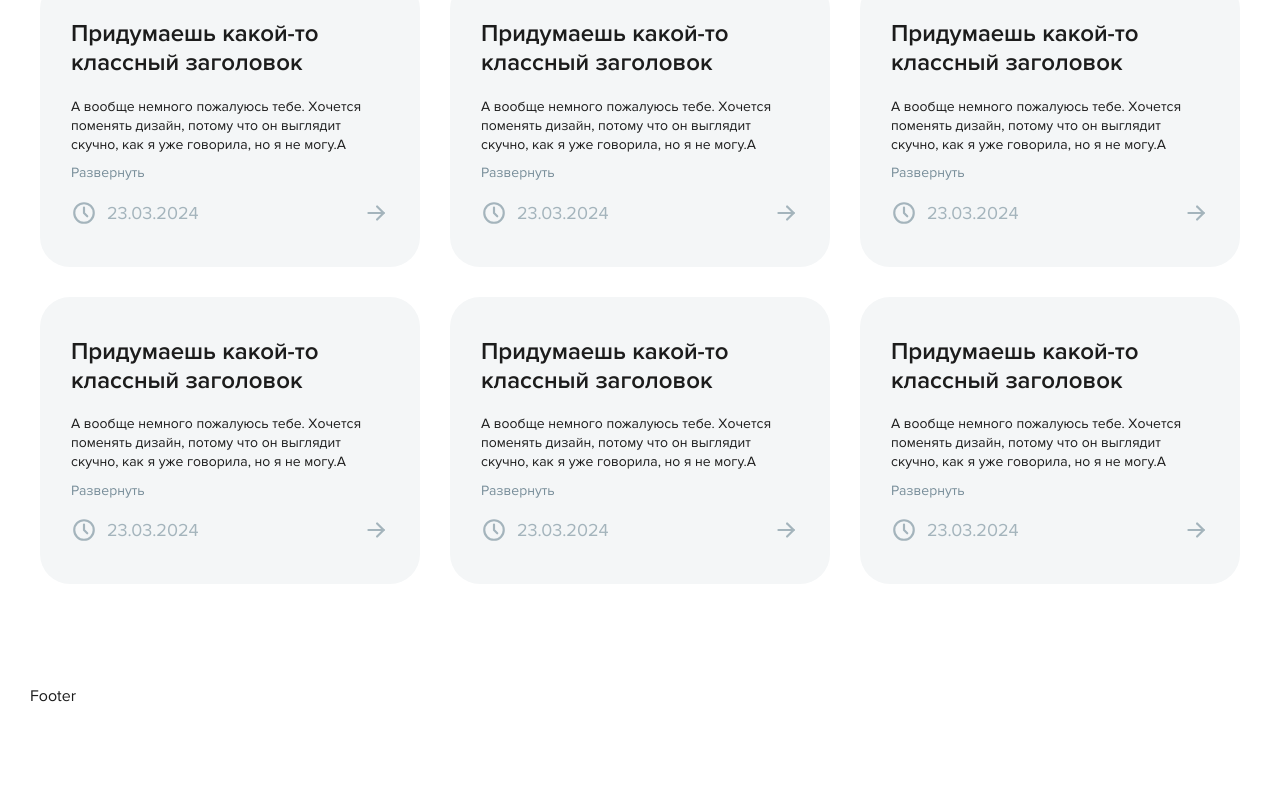
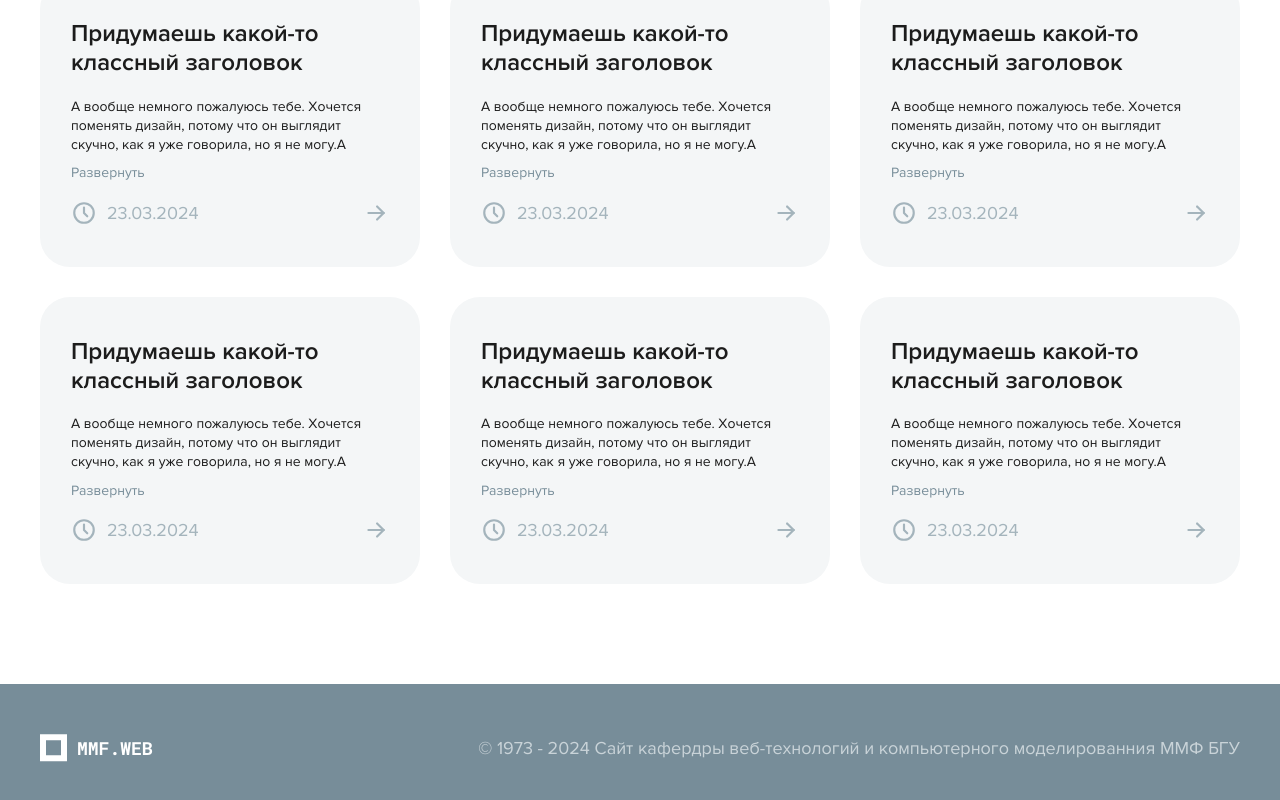
Before and after one commit to soloVlad/department-client, a React (Vite) app: page / in a window 1280 px wide. Shown: the part 940-1740 px from the top of the page. Before the commit the page ends 1649 px from the top, so only its background shows below. Built offline with nearby package versions, Linux system fonts and the light colour scheme.

Commit message:
feat: create Footer component

```diff
--- /dev/null
+++ b/src/components/Footer/Footer.module.css
@@ -0,0 +1,23 @@
+.footerAppContainer {
+  padding-top: 50px;
+  padding-bottom: 50px;
+  background-color: var(--mantine-color-gray-blue-5);
+}
+
+.footer {
+  padding: 0 20px;
+}
+
+.footerContainer {
+  display: flex;
+  align-items: center;
+  justify-content: space-between;
+  gap: 20px;
+  flex-wrap: wrap;
+}
+
+.copyright {
+  font-size: 18px;
+  line-height: 24px;
+  color: var(--mantine-color-gray-blue-3)
+}
--- /dev/null
+++ b/src/components/Footer/Footer.tsx
@@ -0,0 +1,27 @@
+import type { FC } from "react";
+import { Container, Text } from "@mantine/core";
+
+import { Routes } from "@/router";
+
+import { AppContainer, Logo } from "@/components";
+
+import classes from "./Footer.module.css";
+
+const Footer: FC = () => {
+	return (
+		<AppContainer className={classes.footerAppContainer}>
+			<footer className={classes.footer}>
+				<Container className={classes.footerContainer}>
+					<Logo href={Routes.HOME} />
+
+					<Text className={classes.copyright}>
+						&copy; 1973 - 2024 Сайт кафердры веб-технологий и компьютерного
+						моделированния ММФ БГУ
+					</Text>
+				</Container>
+			</footer>
+		</AppContainer>
+	);
+};
+
+export default Footer;
--- a/src/components/index.ts
+++ b/src/components/index.ts
@@ -1,5 +1,6 @@
 export { default as AppContainer } from "./AppContainer/AppContainer";
 export { default as AppNavLink } from "./AppNavLink/AppNavLink";
+export { default as Footer } from "./Footer/Footer";
 export { default as Header } from "./Header/Header";
 export { default as Logo } from "./Logo/Logo";
 export { default as Navigation } from "./Navigation/Navigation";
--- a/src/router/layouts/main/main.layout.tsx
+++ b/src/router/layouts/main/main.layout.tsx
@@ -2,7 +2,7 @@ import type { FC } from "react";
 import { Container } from "@mantine/core";
 import { Outlet } from "react-router-dom";
 
-import { Header } from "@/components";
+import { Footer, Header } from "@/components";
 
 import classes from "./main.module.css";
 
@@ -15,9 +15,7 @@ const MainLayout: FC = () => {
 				<Outlet />
 			</main>
 
-			<footer>
-				<Container>Footer</Container>
-			</footer>
+			<Footer />
 		</>
 	);
 };
```
